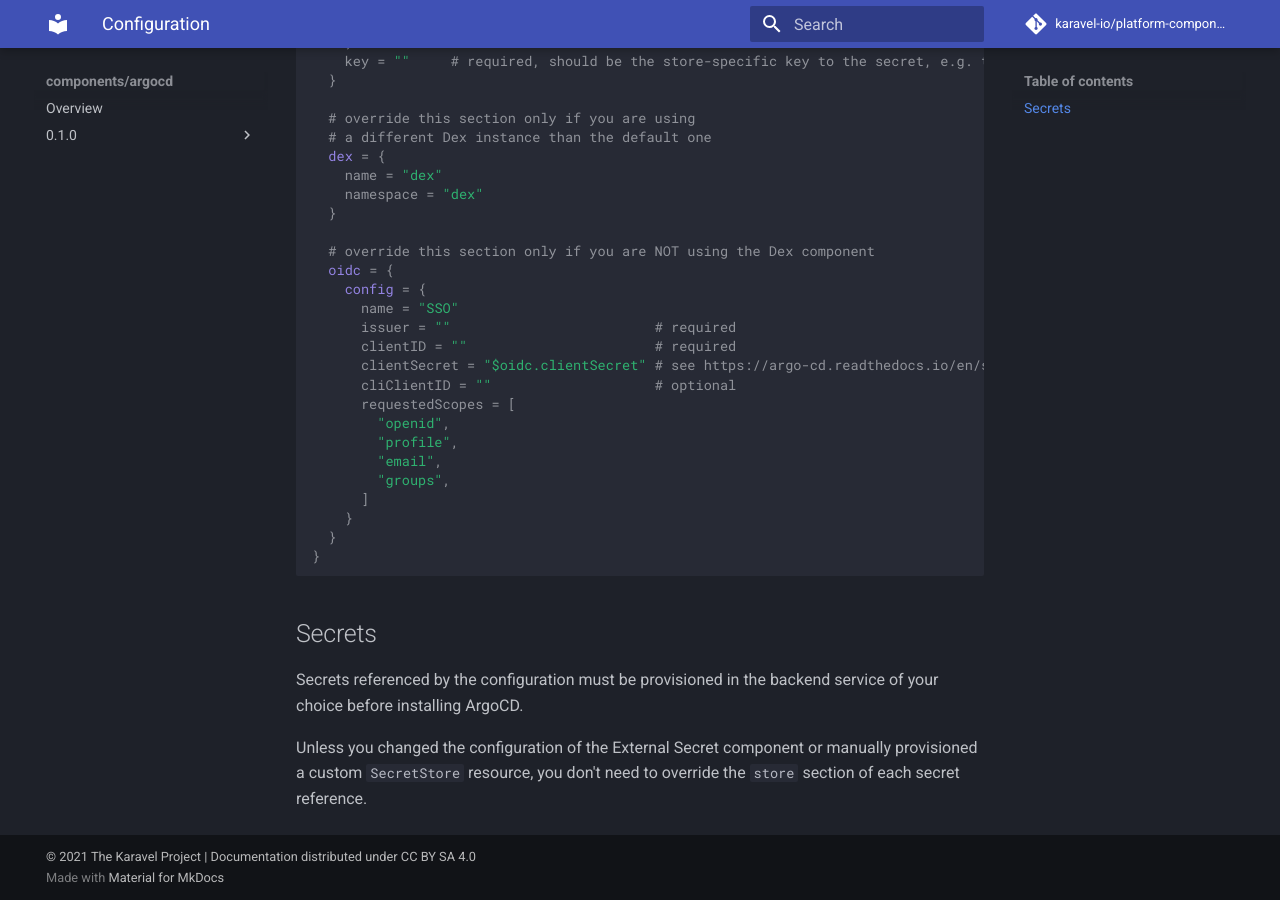
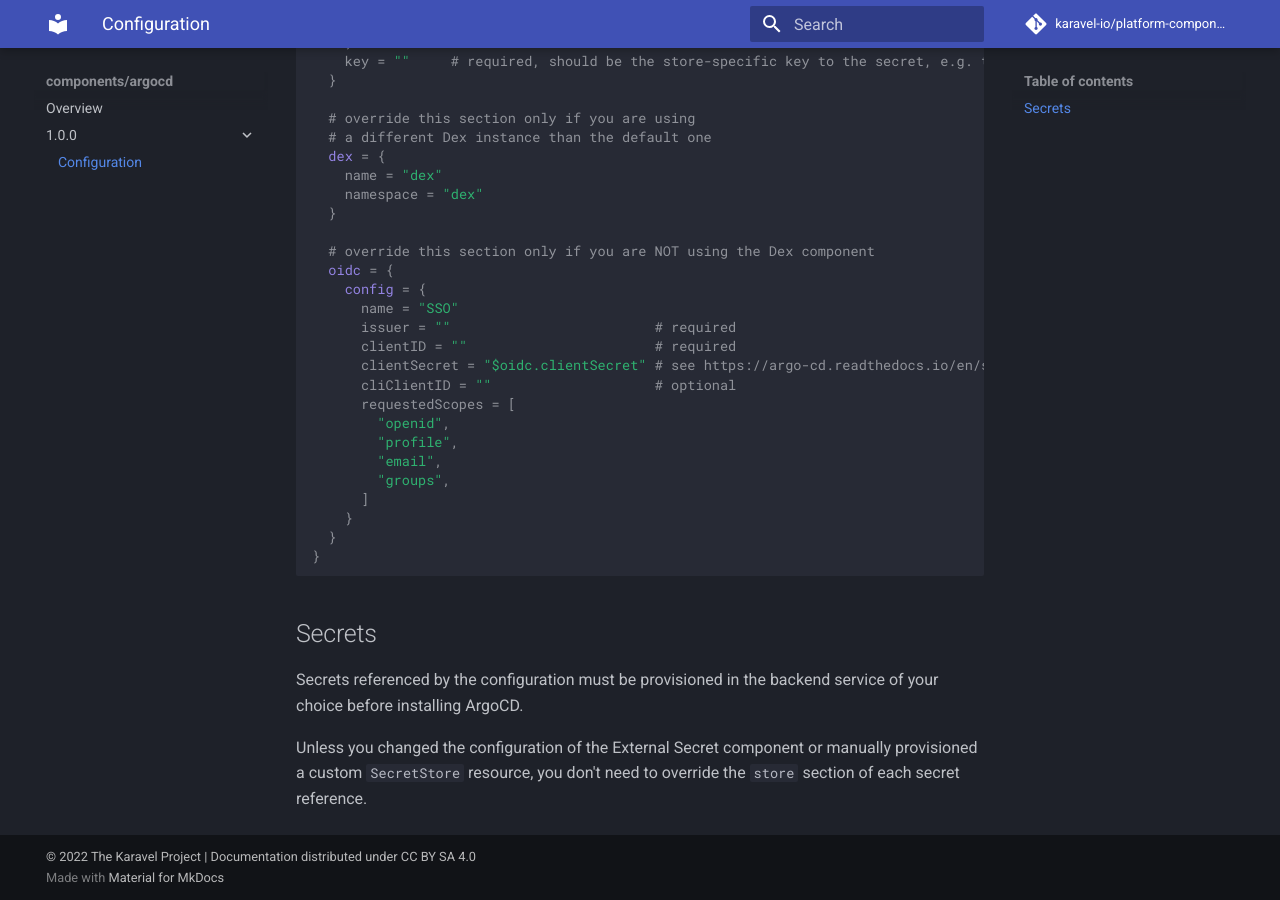
Before and after one commit to karavel-io/platform-component-argocd, an MkDocs documentation site: the page built from docs/1.0.0/configuration.md, in a window 1280 px wide and 900 px high, scrolled down 671 px. Built offline with MkDocs 1.6.1 and Material for MkDocs 9.7.7, drawn with Linux system fonts in a browser that asks for light colours; comment, search, counter and statistics services are not loaded.

Commit message:
Fix doc link

```diff
--- a/mkdocs.yml
+++ b/mkdocs.yml
@@ -2,7 +2,7 @@ site_name: components/argocd
 site_url: https://platform.karavel.io/components/argocd
 repo_name: karavel-io/platform-component-argocd
 repo_url: https://github.com/karavel-io/platform-component-argocd
-copyright: © 2021 The Karavel Project | Documentation distributed under CC BY SA 4.0
+copyright: © 2022 The Karavel Project | Documentation distributed under CC BY SA 4.0
 strict: false
 theme:
   name: material
@@ -22,5 +22,5 @@ markdown_extensions:
       permalink: true
 nav:
   - Overview: index.md
-  - 0.1.0:
-    - 0.1.0/configuration.md
+  - 1.0.0:
+    - 1.0.0/configuration.md
```
